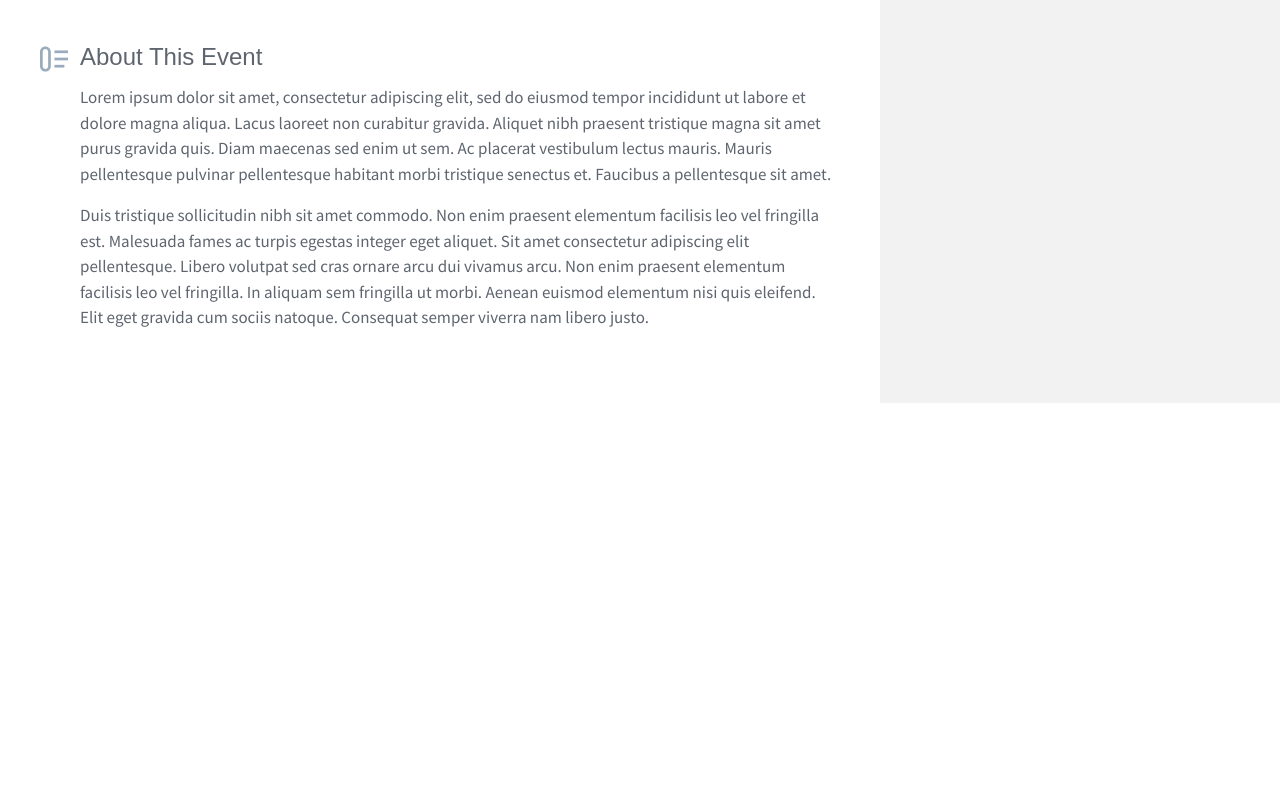
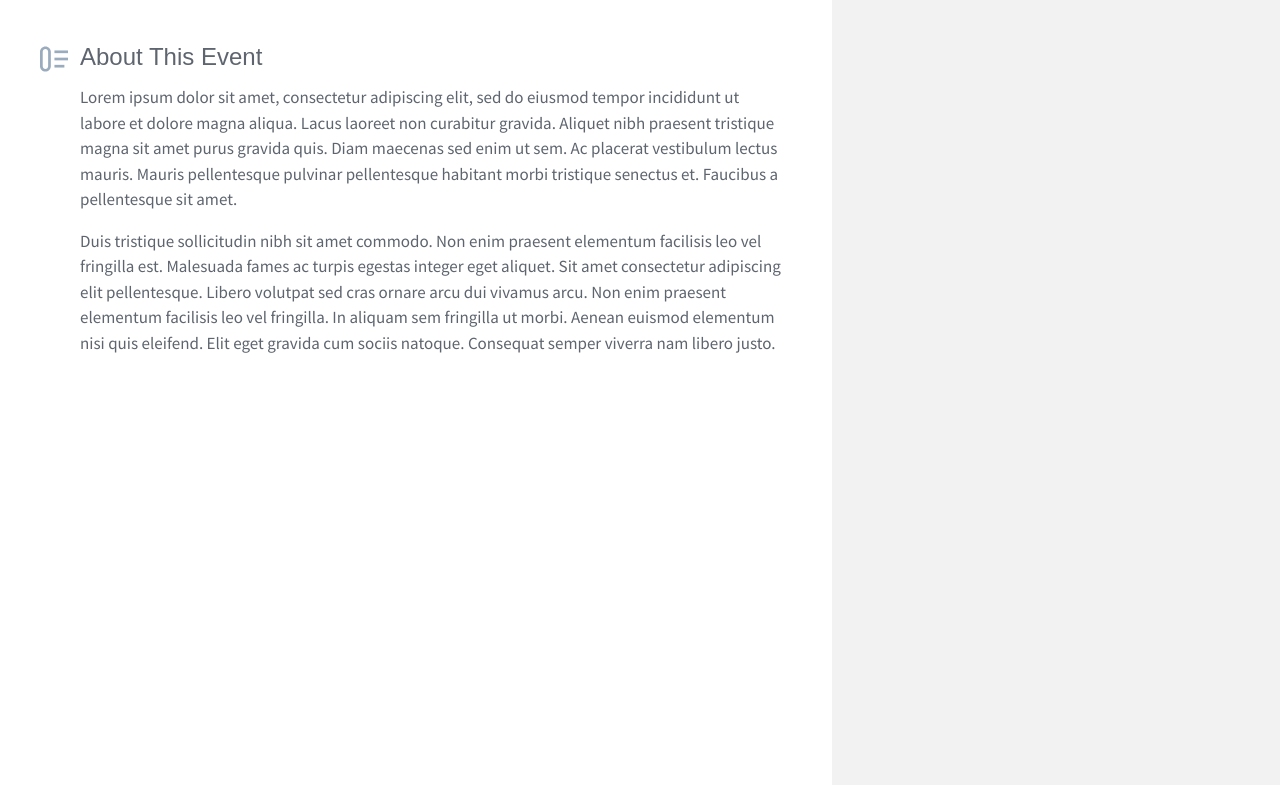
Before and after one commit to jamesdevtd/athlete-portal-v3, a Next.js app: page /event/EventContent in a window 1280 px wide. Built offline with nearby package versions, Linux system fonts and the light colour scheme; no server answers; a web font is replaced by a local one.

Commit message:
update 23049832

```diff
--- a/src/components/navigation/AthleteNav.module.scss
+++ b/src/components/navigation/AthleteNav.module.scss
@@ -1,6 +1,6 @@
 $sidebarWidth: 180px;
 $sidebarCollapsedWidth: 95px;
-$iconWidth: 48px;
+$iconWidth: 40px;
 
 .AthleteNav :global {
     @apply p-5 transition-all duration-500 ease-in-out left-0 top-0 fixed h-full bg-off-white shadow-lg z-10 font-semibold;
--- a/src/pages/event/EventContent.module.scss
+++ b/src/pages/event/EventContent.module.scss
@@ -3,11 +3,11 @@ $flagWidth: 60px;
 
 .EventContent :global {
     @apply rounded-t-2xl h-auto overflow-hidden relative p-0 flex flex-row gap-5 bg-white;
-    min-height: 300px;
+    min-height: 800px;
     margin-top: -15px;
     z-index: 11;
     article {
-        @apply relative flex-1 flex flex-col gap-3 py-14 pr-5;
+        @apply relative flex-1 flex flex-col gap-3 py-14 pr-7;
         padding-left: 80px;
         > svg {
             @apply absolute w-7 h-7 opacity-40;
@@ -26,6 +26,6 @@ $flagWidth: 60px;
     }
     aside {
         background-color: #F2F2F2;
-        width: 400px;
+        width: 35%;
     }
 }
```
